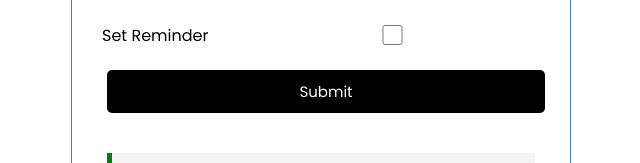
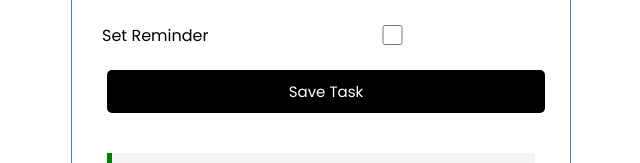
Before and after one commit to JHughesSUTA/task-tracker-rebuild, a React (Create React App) app: page / in a window 1280 px wide. Shown: the part 304-467 px from the top of the page, without its empty margins (319-959 px from the left). Built offline with nearby package versions, Linux system fonts and the light colour scheme.

Commit message:
add new task through from

```diff
--- a/src/App.js
+++ b/src/App.js
@@ -24,6 +24,13 @@ function App(){
     console.log("clickity click")
   }
 
+  const addTask = (newTask) => {
+    const id = Math.floor(Math.random() * 5000) + 1
+    newTask = { id: id, ...newTask }
+    console.log(newTask)
+    setTasks([...tasks, newTask])
+  }
+
   const deleteTask = (id) => {
     setTasks(tasks.filter(task => task.id !== id))
   }
@@ -35,7 +42,7 @@ function App(){
   return (
       <div className="container">
         <Header handleClick={handleClick} />
-        <AddTask />
+        <AddTask addTask={addTask} />
         {tasks.length > 0 ? <Tasks tasks={tasks} onDelete={deleteTask} setReminder={setReminder} /> : <p>There are no tasks left</p>}
       </div>
   );
--- a/src/components/AddTask/AddTask.js
+++ b/src/components/AddTask/AddTask.js
@@ -1,21 +1,60 @@
-function AddTask() {
+import { useState } from 'react'
+
+function AddTask({ addTask }) {
+  const [text, setText] = useState('')
+  const [day, setDay] = useState('')
+  const [reminder, setReminder] = useState(false)
+
+  const onSubmit = (e) => {
+    e.preventDefault()
+
+    if (text === '') {
+      alert('Please enter task text')
+      return
+    }
+
+    addTask({ text, day, reminder })
+
+    setText('')
+    setDay('')
+    setReminder(false)
+  }
+
   return (
-    <form className="add-form">
+    <form className="add-form" onSubmit={e => onSubmit(e)}>
       <div className="form-control">
         <label>Text</label>
-        <input type="text" placeholder={"add text"} />
+        <input
+          type="text"
+          placeholder={"add text"}
+          value={text}
+          onChange={(e) => setText(e.target.value)}
+        />
       </div>
       <div className="form-control">
         <label>Day</label>
-        <input type="text" placeholder={"add day"} />
+        <input
+          type="text"
+          placeholder={"add day"}
+          value={day}
+          onChange={(e) => setDay(e.target.value)}
+        />
       </div>
       <div className="form-control form-control-check">
         <label>Set Reminder</label>
-        <input type="checkbox" />
+        <input
+          type="checkbox"
+          checked={reminder}
+          onChange={(e) => setReminder(e.currentTarget.checked)}
+        />
       </div>
-      <input type="submit" className="btn btn-block" />
+      <input
+        type="submit"
+        value="Save Task"
+        className="btn btn-block"
+      />
     </form>
-  )
+  );
 }
 
 export default AddTask
```
